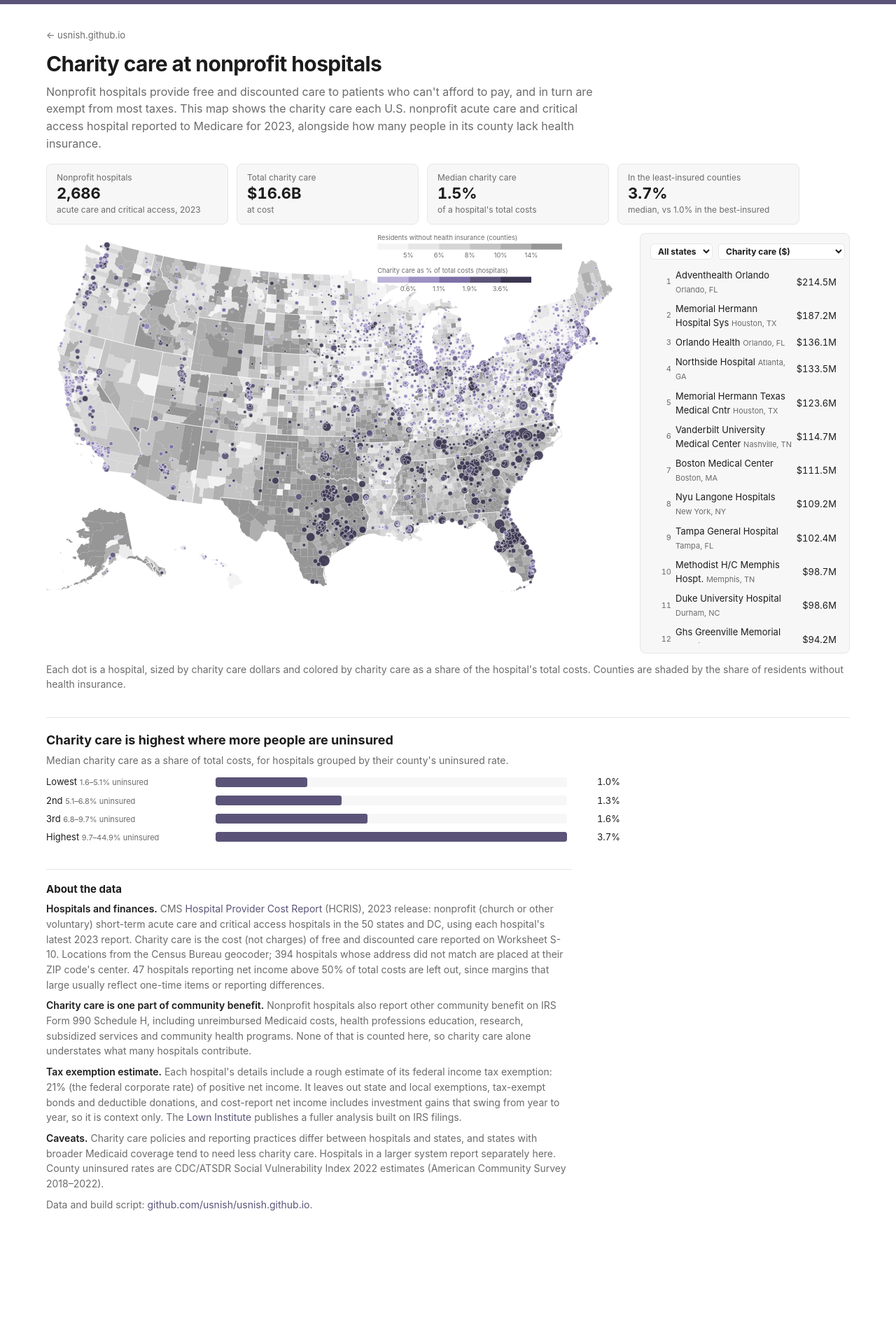
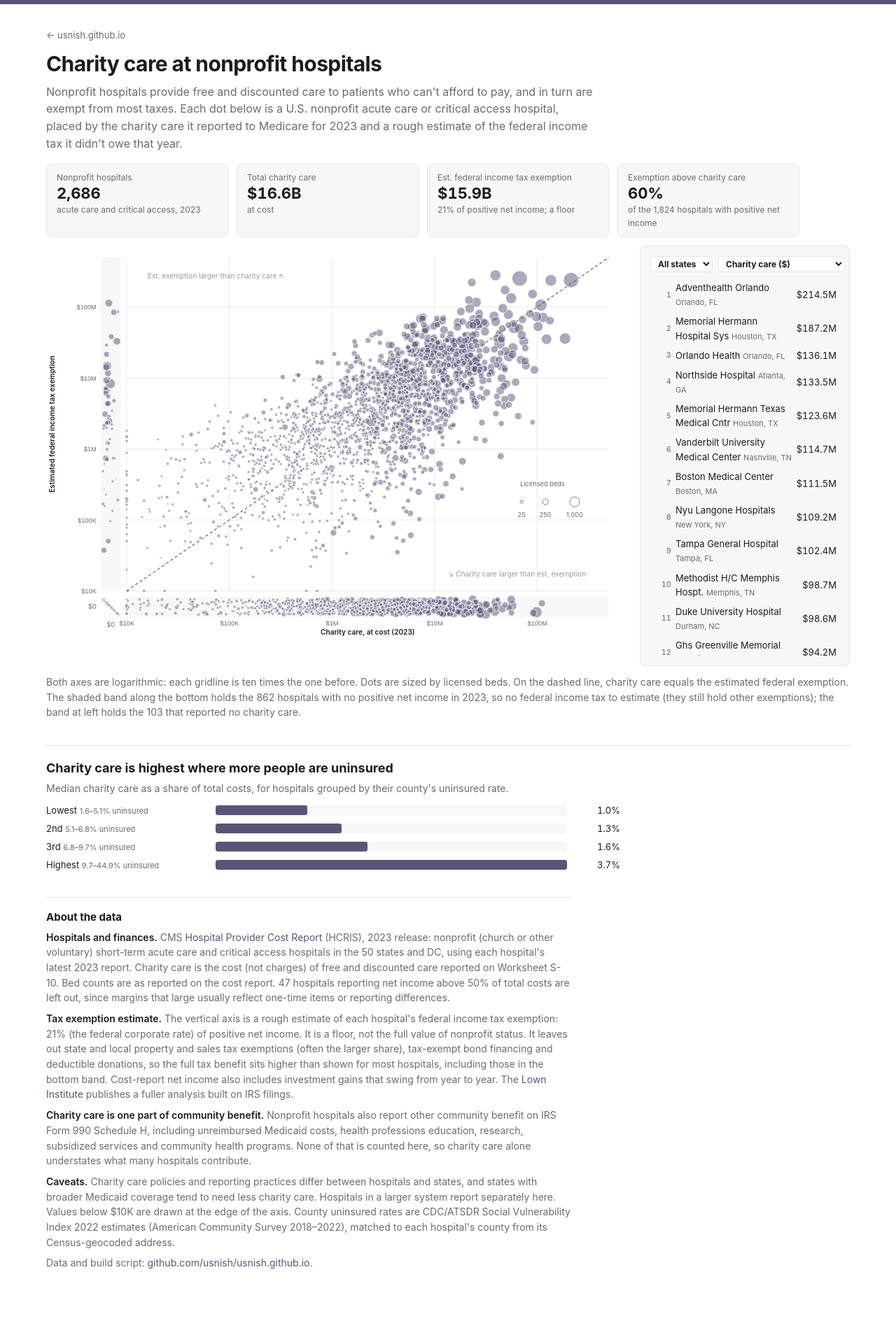
Before and after one commit to usnish/usnish.github.io, a Jekyll site: the page hospital-charity-care/index.html, which Jekyll copies as it is, in a window 1280 px wide. Shown: the whole page at 70% size. Built offline with Jekyll 4.4.1, drawn with Linux system fonts in a browser that asks for light colours; before the commit the page ends 1804 px from its top, so only the background shows below that.

Commit message:
Redo hospital charity care page as a scatter plot
Replace the county map with a log-log scatter of each nonprofit hospital's
2023 charity care (x) against its estimated federal income tax exemption (y),
sized by beds, with a parity line. Hospitals with no positive net income or
no reported charity care sit in $0 bands instead of dropping off the log axes.
Keep the state filter, ranking panel, detail card and uninsured bar chart, and
spell out that the exemption estimate is a floor.

Co-Authored-By: Claude Opus 5.5 <noreply@anthropic.com>
Claude-Session: https://claude.ai/code/session_01Jb8AsMJaMxAnesPtUSysFG

```diff
--- a/_data/projects.yml
+++ b/_data/projects.yml
@@ -32,4 +32,4 @@
     - title: Nonprofit Hospital Charity Care
       url: /hospital-charity-care/
       repo: https://github.com/usnish/usnish.github.io/tree/master/hospital-charity-care
-      description: Charity care reported by 2,700 U.S. nonprofit hospitals in 2023, mapped alongside the share of residents without health insurance in each county.
+      description: Charity care reported by 2,700 U.S. nonprofit hospitals in 2023, plotted against a rough estimate of each hospital's federal income tax exemption.
--- a/hospital-charity-care/index.html
+++ b/hospital-charity-care/index.html
@@ -4,12 +4,31 @@
 <meta charset="utf-8">
 <meta name="viewport" content="width=device-width, initial-scale=1">
 <title>Hospital Charity Care</title>
-<meta name="description" content="Charity care reported by 2,700 U.S. nonprofit hospitals in 2023, mapped alongside the share of residents without health insurance in each county.">
+<meta name="description" content="Charity care reported by 2,700 U.S. nonprofit hospitals in 2023, plotted against a rough estimate of each hospital's federal income tax exemption.">
 <link rel="stylesheet" href="../assets/viz/viz.css">
 <style>
-  .dot { stroke: var(--bg); stroke-width: .6; cursor: pointer; fill-opacity: .9; }
-  .dot.dim { opacity: .12; }
-  .dot.sel { stroke: var(--hover); stroke-width: 2; }
+  svg.plot { width: 100%; height: auto; display: block; overflow: visible; }
+  .dot { fill: var(--accent); fill-opacity: .5; stroke: var(--bg); stroke-width: 1; cursor: pointer; }
+  .dot.dim { opacity: .08; }
+  .dot.hi { fill-opacity: .85; }
+  .dot.sel { fill-opacity: 1; stroke: var(--hover); stroke-width: 2; }
+  .axis text { fill: var(--muted); font-size: 11px; }
+  .axis path, .axis line { stroke: var(--line); }
+  .grid line { stroke: var(--line); }
+  .axis-title { fill: var(--fg); font-size: 12px; font-weight: 600; }
+  .parity { stroke: var(--muted); stroke-width: 1.5; stroke-dasharray: 5 4; fill: none; }
+  .region { fill: var(--faint); font-size: 12px; }
+  .rail-bg { fill: var(--panel); }
+  .rail-label { fill: var(--muted); font-size: 11px; }
+  .size-key circle { fill: none; stroke: var(--muted); }
+  .size-key text { fill: var(--muted); font-size: 11px; }
+  /* The plot scales down with the screen, so its text has to scale up to stay readable */
+  @media (max-width: 600px) {
+    .axis text, .rail-label, .size-key text { font-size: 19px; }
+    .axis-title { font-size: 21px; }
+    .region { display: none; }
+    .axis .tick:first-of-type text { display: none; } /* $10K would collide with the $0 band label */
+  }
 </style>
 </head>
 <body>
@@ -17,14 +36,14 @@
   <a class="back" href="/">&larr; usnish.github.io</a>
   <header>
     <h1>Charity care at nonprofit hospitals</h1>
-    <p class="lede">Nonprofit hospitals provide free and discounted care to patients who can't afford to pay, and in turn are exempt from most taxes. This map shows the charity care each U.S. nonprofit acute care and critical access hospital reported to Medicare for 2023, alongside how many people in its county lack health insurance.</p>
+    <p class="lede">Nonprofit hospitals provide free and discounted care to patients who can't afford to pay, and in turn are exempt from most taxes. Each dot below is a U.S. nonprofit acute care or critical access hospital, placed by the charity care it reported to Medicare for 2023 and a rough estimate of the federal income tax it didn't owe that year.</p>
   </header>
 
   <div class="stats" id="stats"></div>
 
   <div class="layout">
     <div class="map-wrap" id="wrap">
-      <svg class="map" id="map" viewBox="0 0 975 640" role="img" aria-label="Map of nonprofit hospitals' charity care over county uninsured rates"></svg>
+      <svg class="plot" id="plot" viewBox="0 0 975 680" role="img" aria-label="Scatter plot of nonprofit hospitals' charity care against their estimated federal income tax exemption, sized by beds"></svg>
       <div class="tooltip" id="tooltip"></div>
       <div class="card" id="card" hidden></div>
     </div>
@@ -33,6 +52,7 @@
         <select id="state" aria-label="Filter by state"><option value="">All states</option></select>
         <select id="sort" aria-label="Sort hospitals">
           <option value="dollars">Charity care ($)</option>
+          <option value="tax">Est. federal exemption</option>
           <option value="pct">Charity care (% of costs)</option>
           <option value="beds">Beds</option>
         </select>
@@ -40,7 +60,7 @@
       <ol class="rank" id="rank"></ol>
     </aside>
   </div>
-  <p class="mtitle">Each dot is a hospital, sized by charity care dollars and colored by charity care as a share of the hospital's total costs. Counties are shaded by the share of residents without health insurance.</p>
+  <p class="mtitle">Both axes are logarithmic: each gridline is ten times the one before. Dots are sized by licensed beds. On the dashed line, charity care equals the estimated federal exemption. The shaded band along the bottom holds the <span id="n-noinc"></span> hospitals with no positive net income in 2023, so no federal income tax to estimate (they still hold other exemptions); the band at left holds the <span id="n-nocare"></span> that reported no charity care.</p>
 
   <section class="chart">
     <h2>Charity care is highest where more people are uninsured</h2>
@@ -50,94 +70,123 @@
 
   <section class="about">
     <h2>About the data</h2>
-    <p><b>Hospitals and finances.</b> CMS <a href="https://data.cms.gov/provider-compliance/cost-report/hospital-provider-cost-report">Hospital Provider Cost Report</a> (HCRIS), 2023 release: nonprofit (church or other voluntary) short-term acute care and critical access hospitals in the 50 states and DC, using each hospital's latest 2023 report. Charity care is the cost (not charges) of free and discounted care reported on Worksheet S-10. Locations from the Census Bureau geocoder; <span id="zipnote"></span> <span id="outnote"></span></p>
+    <p><b>Hospitals and finances.</b> CMS <a href="https://data.cms.gov/provider-compliance/cost-report/hospital-provider-cost-report">Hospital Provider Cost Report</a> (HCRIS), 2023 release: nonprofit (church or other voluntary) short-term acute care and critical access hospitals in the 50 states and DC, using each hospital's latest 2023 report. Charity care is the cost (not charges) of free and discounted care reported on Worksheet S-10. Bed counts are as reported on the cost report. <span id="outnote"></span></p>
+    <p><b>Tax exemption estimate.</b> The vertical axis is a rough estimate of each hospital's federal income tax exemption: 21% (the federal corporate rate) of positive net income. It is a floor, not the full value of nonprofit status. It leaves out state and local property and sales tax exemptions (often the larger share), tax-exempt bond financing and deductible donations, so the full tax benefit sits higher than shown for most hospitals, including those in the bottom band. Cost-report net income also includes investment gains that swing from year to year. The <a href="https://lownhospitalsindex.org/">Lown Institute</a> publishes a fuller analysis built on IRS filings.</p>
     <p><b>Charity care is one part of community benefit.</b> Nonprofit hospitals also report other community benefit on IRS Form 990 Schedule H, including unreimbursed Medicaid costs, health professions education, research, subsidized services and community health programs. None of that is counted here, so charity care alone understates what many hospitals contribute.</p>
-    <p><b>Tax exemption estimate.</b> Each hospital's details include a rough estimate of its federal income tax exemption: 21% (the federal corporate rate) of positive net income. It leaves out state and local exemptions, tax-exempt bonds and deductible donations, and cost-report net income includes investment gains that swing from year to year, so it is context only. The <a href="https://lownhospitalsindex.org/">Lown Institute</a> publishes a fuller analysis built on IRS filings.</p>
-    <p><b>Caveats.</b> Charity care policies and reporting practices differ between hospitals and states, and states with broader Medicaid coverage tend to need less charity care. Hospitals in a larger system report separately here. County uninsured rates are CDC/ATSDR Social Vulnerability Index 2022 estimates (American Community Survey 2018–2022).</p>
+    <p><b>Caveats.</b> Charity care policies and reporting practices differ between hospitals and states, and states with broader Medicaid coverage tend to need less charity care. Hospitals in a larger system report separately here. Values below $10K are drawn at the edge of the axis. County uninsured rates are CDC/ATSDR Social Vulnerability Index 2022 estimates (American Community Survey 2018–2022), matched to each hospital's county from its Census-geocoded address.</p>
     <p>Data and build script: <a href="https://github.com/usnish/usnish.github.io/tree/master/hospital-charity-care">github.com/usnish/usnish.github.io</a>.</p>
   </section>
 </main>
 
 <script src="../assets/viz/d3.min.js"></script>
-<script src="../assets/viz/topojson-client.min.js"></script>
 <script src="../assets/viz/vizkit.js"></script>
 <script>
 (async function () {
-  const [us, hosp, cty, sum] = await Promise.all([
-    d3.json("../assets/viz/counties-albers-10m.json"),
+  const [hosp, sum] = await Promise.all([
     d3.csv("data/hospitals.csv", d3.autoType),
-    d3.csv("data/counties.csv", d3.autoType),
     d3.json("data/summary.json")
   ]);
   const pct = v => v == null || isNaN(v) ? "–" : v.toFixed(1) + "%";
-  hosp.forEach(h => {
-    h.fips = String(h.county).padStart(5, "0");
-    const p = VK.projection([h.lon, h.lat]); h.x = p && p[0]; h.y = p && p[1];
-  });
-  const byCounty = new Map(cty.map(c => [String(c.fips).padStart(5, "0"), c]));
 
+  const profitable = hosp.filter(h => h.fed_tax_est > 0);
+  const above = profitable.filter(h => h.fed_tax_est > h.charity_care).length;
   VK.stats(document.getElementById("stats"), [
     ["Nonprofit hospitals", VK.int(sum.hospitals), `acute care and critical access, ${sum.year}`],
     ["Total charity care", VK.money(sum.charity_total), "at cost"],
-    ["Median charity care", sum.median_charity_pct_costs.toFixed(1) + "%", "of a hospital's total costs"],
-    ["In the least-insured counties", sum.by_county_uninsured["Highest uninsured quarter"].median_charity_pct_costs.toFixed(1) + "%",
-      `median, vs ${sum.by_county_uninsured["Lowest uninsured quarter"].median_charity_pct_costs.toFixed(1)}% in the best-insured`],
+    ["Est. federal income tax exemption", VK.money(sum.fed_tax_est_total), "21% of positive net income; a floor"],
+    ["Exemption above charity care", Math.round(100 * above / profitable.length) + "%",
+      `of the ${VK.int(profitable.length)} hospitals with positive net income`],
   ]);
-  document.getElementById("zipnote").textContent =
-    `${sum.geocoded_at_zip} hospitals whose address did not match are placed at their ZIP code's center.`;
   document.getElementById("outnote").textContent =
     `${sum.excluded_outliers} hospitals reporting net income above ${sum.max_margin * 100}% of total costs are left out, since margins that large usually reflect one-time items or reporting differences.`;
 
-  const wrap = document.getElementById("wrap"), svg = d3.select("#map");
-  const map = VK.countyMap({ svg, us, tooltip: "#tooltip", wrap, html: (fips, name) => {
-    const c = byCounty.get(fips), n = hosp.filter(h => h.fips === fips).length;
-    return `<b>${name}</b><table><tr class="cur"><td>Uninsured</td><td>${pct(c?.pct_uninsured)}</td></tr>
-      <tr><td>Below 150% of poverty</td><td>${pct(c?.pct_poverty150)}</td></tr>
-      <tr><td>Nonprofit hospitals</td><td>${n}</td></tr></table>`;
-  }});
-  // Counties in a light neutral gray ramp so the hospital dots carry the color
-  const grays = ["#f4f4f4", "#e6e6e6", "#d6d6d6", "#c4c4c4", "#afafaf", "#969696"];
-  const vals = cty.map(c => c.pct_uninsured).filter(v => v != null);
-  const color = d3.scaleQuantile().domain(vals).range(grays);
-  map.fill(f => byCounty.get(f)?.pct_uninsured, color);
-  VK.legend(map.legend, color, v => v.toFixed(0) + "%", "Residents without health insurance (counties)");
+  document.getElementById("n-noinc").textContent = VK.int(hosp.length - profitable.length);
+  document.getElementById("n-nocare").textContent = VK.int(hosp.filter(h => !(h.charity_care > 0)).length);
+  const bedsTxt = d => d.beds > 0 ? `${VK.int(d.beds)} beds` : "beds not reported";
 
-  const dotColor = d3.scaleQuantile().domain(hosp.map(h => h.charity_pct_costs)).range(VK.RAMP.slice(2));
-  const r = d3.scaleSqrt().domain([0, d3.max(hosp, h => h.charity_care)]).range([1.3, 14]);
-  const lg = svg.append("g").attr("class", "legend").attr("transform", "translate(560,74)");
-  VK.legend(lg, dotColor, v => v.toFixed(1) + "%", "Charity care as % of total costs (hospitals)");
-  const dots = map.overlay.selectAll("circle").data(hosp.filter(h => h.x != null).sort((a, b) => b.charity_care - a.charity_care))
-    .join("circle").attr("class", "dot").attr("cx", d => d.x).attr("cy", d => d.y)
-    .attr("r", d => r(d.charity_care)).attr("fill", d => dotColor(d.charity_pct_costs))
+  // ---- Scales: same log domain on both axes so the parity line runs at 45°
+  const W = 975, H = 680, M = { top: 20, right: 24, bottom: 96, left: 136 };
+  const RAIL = 34, GAP = 10; // zero bands outside the log plot
+  const LO = 1e4, HI = 5e8;
+  const x = d3.scaleLog().domain([LO, HI]).range([M.left, W - M.right]).clamp(true);
+  const y = d3.scaleLog().domain([LO, HI]).range([H - M.bottom, M.top]).clamp(true);
+  const r = d3.scaleSqrt().domain([0, d3.max(hosp, h => h.beds)]).range([1.5, 13]);
+  const ticks = [1e4, 1e5, 1e6, 1e7, 1e8];
+  const fmtTick = v => VK.money(v).replace(".0", "");
+
+  // Stable jitter inside the zero bands, so stacked hospitals spread out the same way every load
+  const jit = s => { let h = 0; for (const c of String(s)) h = (h * 31 + c.charCodeAt(0)) >>> 0; return (h % 1000) / 1000 - .5; };
+  const railY = H - M.bottom + GAP + RAIL / 2, railX = M.left - GAP - RAIL / 2;
+  hosp.forEach(h => {
+    h.px = h.charity_care > 0 ? x(h.charity_care) : railX + jit(h.ccn + "x") * (RAIL - 8);
+    h.py = h.fed_tax_est > 0 ? y(h.fed_tax_est) : railY + jit(h.ccn + "y") * (RAIL - 8);
+  });
+
+  const svg = d3.select("#plot");
+  const x0 = M.left, x1 = W - M.right, y0 = H - M.bottom, y1 = M.top;
+
+  svg.append("rect").attr("class", "rail-bg").attr("x", x0).attr("y", y0 + GAP).attr("width", x1 - x0).attr("height", RAIL).attr("rx", 4);
+  svg.append("rect").attr("class", "rail-bg").attr("x", railX - RAIL / 2).attr("y", y1).attr("width", RAIL).attr("height", y0 - y1).attr("rx", 4);
+  // The bands read as "$0" on each axis
+  svg.append("text").attr("class", "rail-label").attr("x", railX).attr("y", y0 + GAP + RAIL + 17).attr("text-anchor", "middle").text("$0");
+  svg.append("text").attr("class", "rail-label").attr("x", railX - RAIL / 2 - 7).attr("y", railY).attr("dy", ".32em").attr("text-anchor", "end").text("$0");
+  svg.append("g").attr("class", "grid").selectAll("line").data(ticks).join("line")
+    .attr("x1", d => x(d)).attr("x2", d => x(d)).attr("y1", y0).attr("y2", y1);
+  svg.append("g").attr("class", "grid").selectAll("line").data(ticks).join("line")
+    .attr("y1", d => y(d)).attr("y2", d => y(d)).attr("x1", x0).attr("x2", x1);
+  svg.append("g").attr("class", "axis").attr("transform", `translate(0,${y0 + GAP + RAIL})`)
+    .call(d3.axisBottom(x).tickValues(ticks).tickFormat(fmtTick).tickSize(4)).call(g => g.select(".domain").remove());
+  svg.append("g").attr("class", "axis").attr("transform", `translate(${railX - RAIL / 2},0)`)
+    .call(d3.axisLeft(y).tickValues(ticks).tickFormat(fmtTick).tickSize(4)).call(g => g.select(".domain").remove());
+  svg.append("text").attr("class", "axis-title").attr("x", (x0 + x1) / 2).attr("y", H - 22).attr("text-anchor", "middle")
+    .text("Charity care, at cost (2023)");
+  svg.append("text").attr("class", "axis-title").attr("text-anchor", "middle")
+    .attr("transform", `translate(14,${(y0 + y1) / 2}) rotate(-90)`).text("Estimated federal income tax exemption");
+
+  svg.append("line").attr("class", "parity").attr("x1", x(LO)).attr("y1", y(LO)).attr("x2", x(HI)).attr("y2", y(HI));
+  svg.append("text").attr("class", "region").attr("x", x(1.6e4)).attr("y", y(2.5e8)).text("Est. exemption larger than charity care ↖");
+  svg.append("text").attr("class", "region").attr("x", x(3e8)).attr("y", y(1.6e4)).attr("text-anchor", "end").text("↘ Charity care larger than est. exemption");
+
+  // Bed-size key
+  const key = svg.append("g").attr("class", "size-key").attr("transform", `translate(${x1 - 150},${y(1.8e5)})`);
+  key.append("text").attr("y", -26).text("Licensed beds");
+  [[25, 0], [250, 38], [1000, 84]].forEach(([b, dx]) => {
+    key.append("circle").attr("cx", dx + r(b)).attr("cy", 0).attr("r", r(b));
+    key.append("text").attr("x", dx + r(b)).attr("y", 26).attr("text-anchor", "middle").text(VK.int(b));
+  });
+
+  const dots = svg.append("g").selectAll("circle").data(hosp.slice().sort((a, b) => b.beds - a.beds))
+    .join("circle").attr("class", "dot").attr("cx", d => d.px).attr("cy", d => d.py).attr("r", d => r(d.beds))
     .on("mousemove", (e, d) => hoverDot(e, d)).on("mouseleave", () => d3.select("#tooltip").style("opacity", 0))
     .on("click", (e, d) => { e.stopPropagation(); openCard(d); });
 
+  const wrap = document.getElementById("wrap");
   function hoverDot(e, d) {
-    const [x, y] = d3.pointer(e, wrap);
-    d3.select("#tooltip").html(`<b>${d.name}</b>${d.city}, ${d.state}<table>
+    const [px, py] = d3.pointer(e, wrap);
+    d3.select("#tooltip").html(`<b>${d.name}</b>${d.city}, ${d.state} · ${bedsTxt(d)}<table>
       <tr class="cur"><td>Charity care</td><td>${VK.money(d.charity_care)}</td></tr>
-      <tr><td>Share of total costs</td><td>${d.charity_pct_costs.toFixed(1)}%</td></tr>
-      <tr><td>County uninsured</td><td>${pct(d.county_uninsured)}</td></tr></table><div class="note">Click for details</div>`)
-      .style("opacity", 1).style("left", Math.min(x + 14, wrap.clientWidth - 270) + "px").style("top", Math.min(y + 14, wrap.clientHeight - 140) + "px");
+      <tr class="cur"><td>Est. federal exemption</td><td>${d.fed_tax_est > 0 ? VK.money(d.fed_tax_est) : "– (no net income)"}</td></tr>
+      <tr><td>Charity care / total costs</td><td>${d.charity_pct_costs.toFixed(1)}%</td></tr></table><div class="note">Click for details</div>`)
+      .style("opacity", 1).style("left", Math.min(px + 14, wrap.clientWidth - 270) + "px").style("top", Math.min(py + 14, wrap.clientHeight - 140) + "px");
   }
   const card = document.getElementById("card");
   function openCard(d) {
     card.innerHTML = `<button class="close" aria-label="Close">×</button><h3>${d.name}</h3>
-      <div style="color:var(--muted)">${d.city}, ${d.state} · ${d.type} · ${d.beds} beds</div>
+      <div style="color:var(--muted)">${d.city}, ${d.state} · ${d.type} · ${bedsTxt(d)}</div>
       <table>
         <tr><td>Charity care (cost)</td><td>${VK.money(d.charity_care)}</td></tr>
+        <tr><td>Est. federal income tax exemption*</td><td>${d.fed_tax_est > 0 ? VK.money(d.fed_tax_est) : "–"}</td></tr>
         <tr><td>Charity care / total costs</td><td>${d.charity_pct_costs.toFixed(2)}%</td></tr>
         <tr><td>Total costs</td><td>${VK.money(d.total_costs)}</td></tr>
         <tr><td>Net income</td><td>${VK.money(d.net_income)}</td></tr>
-        <tr><td>Est. federal income tax exemption*</td><td>${d.fed_tax_est > 0 ? VK.money(d.fed_tax_est) : "–"}</td></tr>
         <tr><td>County uninsured</td><td>${pct(d.county_uninsured)}</td></tr>
         <tr><td>Fiscal year ending</td><td>${d.fy_end}</td></tr>
-        <tr><td>Medicare CCN</td><td>${d.ccn}</td></tr>
+        <tr><td>Medicare CCN</td><td>${String(d.ccn).padStart(6, "0")}</td></tr>
       </table>
-      <div style="font-size:11px;color:var(--muted);margin-top:6px">*21% of positive net income; rough and partial. See “About the data.”</div>`;
+      <div style="font-size:11px;color:var(--muted);margin-top:6px">*21% of positive net income; a rough floor. See “About the data.”</div>`;
     card.hidden = false;
     card.querySelector(".close").onclick = () => { card.hidden = true; dots.classed("sel", false); };
-    dots.classed("sel", x => x === d);
+    dots.classed("sel", x => x === d).filter(x => x === d).raise();
   }
   svg.on("click", () => { card.hidden = true; dots.classed("sel", false); });
 
@@ -145,9 +194,12 @@
   [...new Set(hosp.map(h => h.state))].sort().forEach(s => stSel.append("option").attr("value", s).text(s));
   function update() {
     const st = stSel.property("value");
-    dots.classed("dim", d => st && d.state !== st).attr("pointer-events", d => st && d.state !== st ? "none" : null);
+    dots.classed("dim", d => st && d.state !== st).classed("hi", d => st && d.state === st)
+      .attr("pointer-events", d => st && d.state !== st ? "none" : null);
+    if (st) dots.filter(d => d.state === st).raise();
     const [cmp, fmt] = {
       dollars: [(a, b) => b.charity_care - a.charity_care, h => VK.money(h.charity_care)],
+      tax: [(a, b) => b.fed_tax_est - a.fed_tax_est, h => VK.money(h.fed_tax_est)],
       pct: [(a, b) => b.charity_pct_costs - a.charity_pct_costs, h => h.charity_pct_costs.toFixed(1) + "%"],
       beds: [(a, b) => b.beds - a.beds, h => VK.int(h.beds)],
     }[d3.select("#sort").property("value")];
```
Also changed, not shown: other parts of hospital-charity-care/index.html (+2 -1 lines), hospital-charity-care/README.md (+2 -2 lines).
